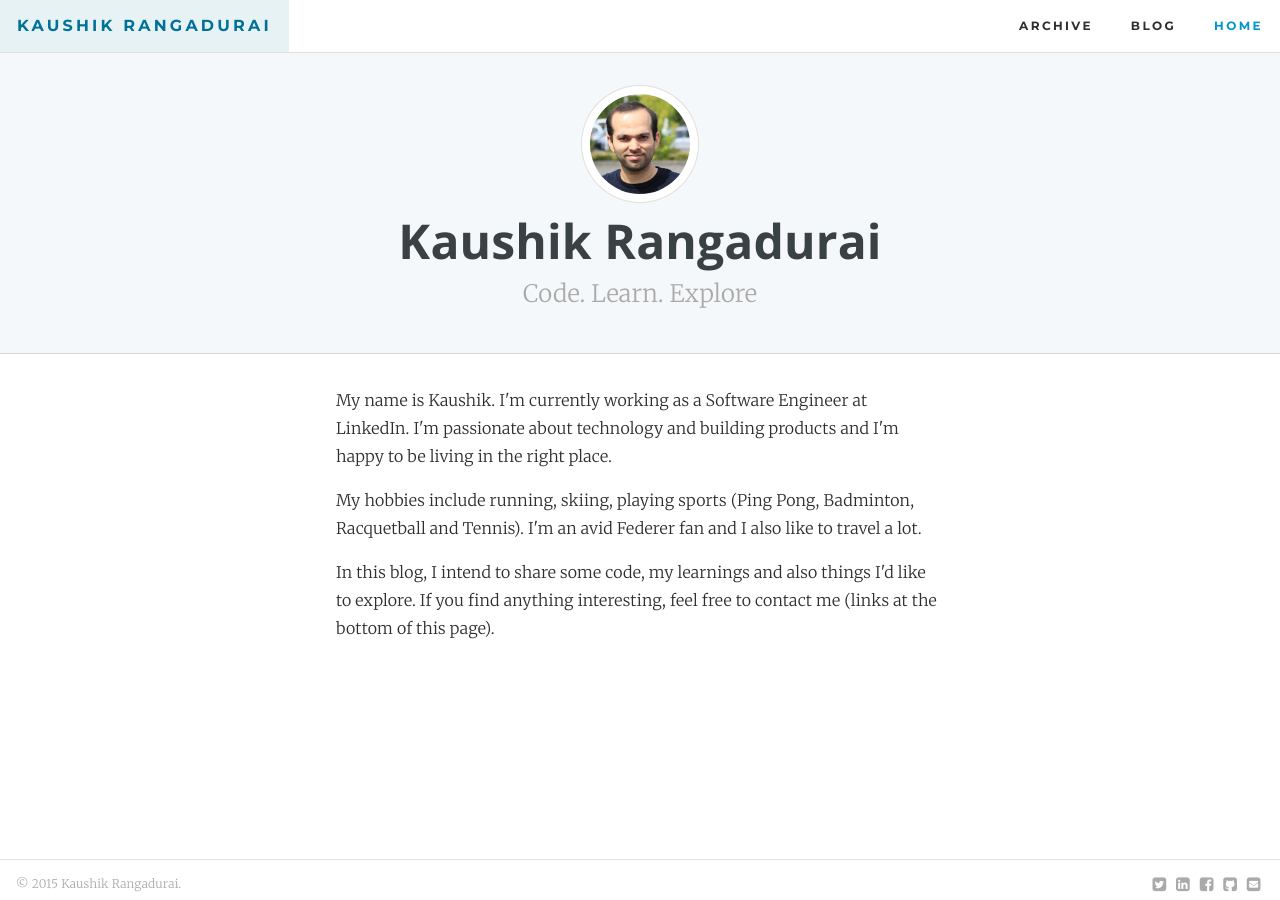
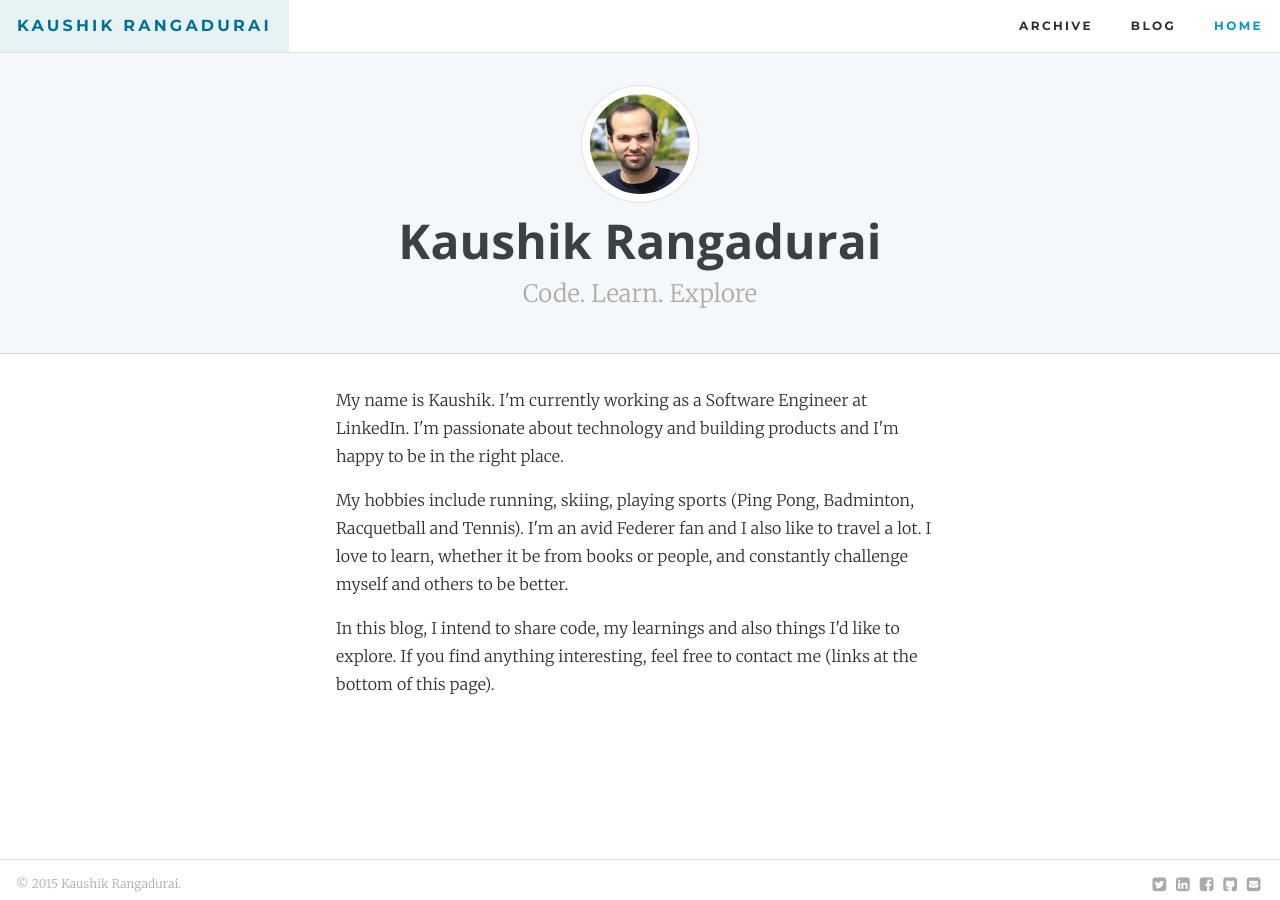
Before and after one commit to kaushik88/kaushik88.github.io, a Jekyll site: the page built from index.html, in a window 1280 px wide. Built offline with Jekyll 4.4.1, drawn with Linux system fonts in a browser that asks for light colours; comment, search, counter and statistics services are not loaded.

Commit message:
Update About me

```diff
--- a/_includes/about.html
+++ b/_includes/about.html
@@ -1,13 +1,13 @@
 <div class="clearfix mxn2">
   <div class="col sm-col-12 px2">
     <p>
-      My name is Kaushik. I'm currently working as a Software Engineer at LinkedIn. I'm passionate about technology and building products and I'm happy to be living in the right place.
+      My name is Kaushik. I'm currently working as a Software Engineer at LinkedIn. I'm passionate about technology and building products and I'm happy to be in the right place.
     </p>
     <p>
-      My hobbies include running, skiing, playing sports (Ping Pong, Badminton, Racquetball and Tennis). I'm an avid Federer fan and I also like to travel a lot.
+      My hobbies include running, skiing, playing sports (Ping Pong, Badminton, Racquetball and Tennis). I'm an avid Federer fan and I also like to travel a lot. I love to learn, whether it be from books or people, and constantly challenge myself and others to be better.
     </p>
     <p>
-      In this blog, I intend to share some code, my learnings and also things I'd like to explore. If you find anything interesting, feel free to contact me (links at the bottom of this page).
+      In this blog, I intend to share code, my learnings and also things I'd like to explore. If you find anything interesting, feel free to contact me (links at the bottom of this page).
     </p>
   </div>
 </div>
```
